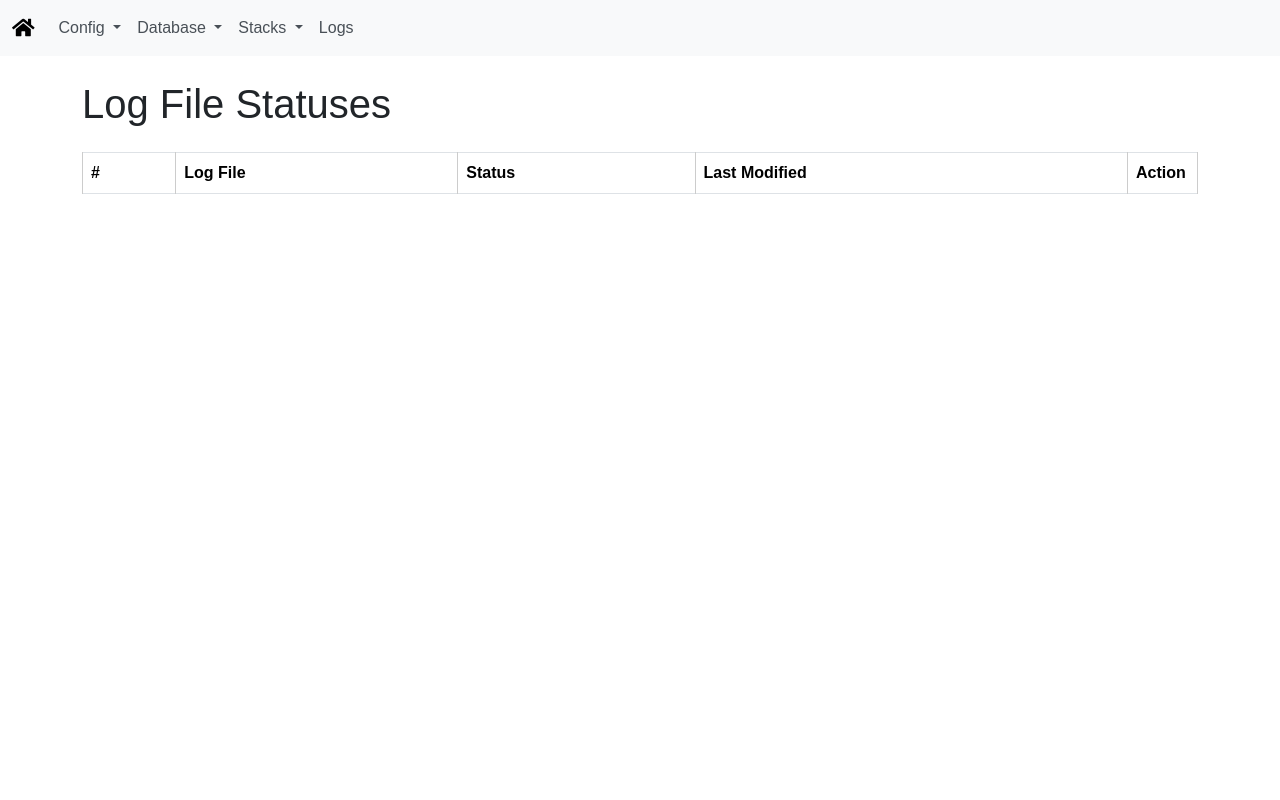
After one commit to agamhub/Spark-ConfigBase, a Flask app: page /logs in a window 1280 px wide. The commit adds this page. Run offline with Flask 3, Linux system fonts and the light colour scheme; lists and menus that the app fills with data are empty.

Commit message:
add logs preview

```diff
--- a/app/app.py
+++ b/app/app.py
@@ -1,8 +1,10 @@
-from flask import Flask, render_template, request, redirect, url_for, jsonify
+from flask import Flask, render_template, request, redirect, url_for, jsonify, Response, stream_with_context
 from dqcPage import get_paginated_dqc_data, save_dqc_config_data, get_dqc_config_data, get_config_filepath
+from sparklogs import get_log_statuses
 import csv
 import os
 import math
+import time
 
 app = Flask(__name__)
 CONFIG_DIR = '/app/config'
@@ -11,6 +13,7 @@ CONFIG_FILEPATH = os.path.join(CONFIG_DIR, CONFIG_FILE)
 ROWS_PER_PAGE = 10
 SCHEMA_DIR = '/app/schema'
 STORED_PROCEDURES_DIR = '/app/SP'
+LOGS_DIR = "/app/logs"
 
 def get_headers_from_csv(filepath):
     """Reads the header row from the CSV file."""
@@ -588,5 +591,25 @@ def upload_stored_procedure():
     else:
         return "Invalid file type. Only .sql files are allowed.", 400
 
+@app.route('/logs', methods=['GET'])
+def logs():
+    """Display the log file statuses."""
+    logs = get_log_statuses()
+    return render_template('logs.html', logs=logs)
+
+@app.route('/logs/preview/<filename>', methods=['GET'])
+def preview_log(filename):
+    """Open and display the content of a log file."""
+    filepath = os.path.join(LOGS_DIR, filename)
+    if not os.path.exists(filepath):
+        return f"Log file {filename} not found.", 404
+
+    try:
+        with open(filepath, "r") as file:
+            content = file.read()
+        return render_template('log_preview.html', filename=filename, content=content)
+    except Exception as e:
+        return f"Error reading log file {filename}: {e}", 500
+
 if __name__ == '__main__':
     app.run(debug=True)
--- /dev/null
+++ b/app/sparklogs.py
@@ -0,0 +1,44 @@
+import os
+from datetime import datetime
+
+LOGS_DIR = "/app/logs"  # Replace with the actual path to your logs directory
+
+def get_log_statuses():
+    """Get the status and modification date of log files."""
+    logs = []
+    try:
+        # Get all log files with their modification times
+        log_files = [
+            {
+                "filename": f,
+                "modified_time": os.path.getmtime(os.path.join(LOGS_DIR, f)),
+                "status": "Not Started"  # Default status
+            }
+            for f in os.listdir(LOGS_DIR) if f.endswith(".log")
+        ]
+
+        # Sort log files by modification time (latest first)
+        log_files.sort(key=lambda x: x["modified_time"], reverse=True)
+
+        # Determine the status of each log file
+        for log in log_files:
+            filepath = os.path.join(LOGS_DIR, log["filename"])
+            with open(filepath, "r") as file:
+                lines = file.readlines()
+                # Check for specific keywords to determine the status
+                for line in reversed(lines):  # Read from the end for efficiency
+                    if "RUNNING" in line.upper():
+                        log["status"] = "Running"
+                        break
+                    elif "COMPLETED" in line.upper():
+                        log["status"] = "Completed"
+                        break
+                    elif "ERROR" in line.upper() or "FAILED" in line.upper():
+                        log["status"] = "Error"
+                        break
+            # Format the modification time for display
+            log["modified_time"] = datetime.fromtimestamp(log["modified_time"]).strftime("%Y-%m-%d %H:%M:%S")
+            logs.append(log)
+    except Exception as e:
+        print(f"Error reading logs: {e}")
+    return logs
--- /dev/null
+++ b/app/templates/logs.html
@@ -0,0 +1,72 @@
+<!DOCTYPE html>
+<html lang="en">
+<head>
+    <meta charset="UTF-8">
+    <meta name="viewport" content="width=device-width, initial-scale=1.0">
+    <title>Logs</title>
+    <!-- Add Bootstrap CSS -->
+    <link href="https://cdn.jsdelivr.net/npm/bootstrap@5.3.0-alpha3/dist/css/bootstrap.min.css" rel="stylesheet">
+    <link href="https://cdnjs.cloudflare.com/ajax/libs/font-awesome/5.15.4/css/all.min.css" rel="stylesheet">
+    <link rel="stylesheet" href="{{ url_for('static', filename='styles.css') }}">
+</head>
+<body>
+    <!-- Navigation Bar -->
+    <nav class="navbar navbar-expand-lg navbar-light bg-light">
+        <div class="container-fluid">
+            <a class="navbar-brand" href="/">
+                <i class="fas fa-home"></i>
+            </a>
+            <button class="navbar-toggler" type="button" data-bs-toggle="collapse" data-bs-target="#navbarNavDropdown" aria-controls="navbarNavDropdown" aria-expanded="false" aria-label="Toggle navigation">
+                <span class="navbar-toggler-icon"></span>
+            </button>
+            <div class="collapse navbar-collapse" id="navbarNavDropdown">
+                {% include 'configbar.html' %}
+                {% include 'schemabar.html' %}
+                {% include 'stacksbar.html' %}
+            </div>
+        </div>
+    </nav>
+
+    <!-- Logs Table -->
+    <div class="container mt-4">
+        <h1 class="mb-4">Log File Statuses</h1>
+        <table class="table table-bordered table-striped">
+            <thead>
+                <tr>
+                    <th>#</th>
+                    <th>Log File</th>
+                    <th>Status</th>
+                    <th>Last Modified</th>
+                    <th style="width: 70px;">Action</th>
+                </tr>
+            </thead>
+            <tbody>
+                {% for log in logs %}
+                <tr>
+                    <td>{{ loop.index }}</td>
+                    <td>{{ log.filename }}</td>
+                    <td style="white-space: nowrap; width: 70px;">
+                        <span class="badge
+                            {% if log.status == 'Running' %} bg-success
+                            {% elif log.status == 'Completed' %} bg-primary
+                            {% elif log.status == 'Error' %} bg-danger
+                            {% else %} bg-secondary {% endif %}">
+                            {{ log.status }}
+                        </span>
+                    </td>
+                    <td>{{ log.modified_time }}</td>
+                    <td>
+                        <a href="{{ url_for('preview_log', filename=log.filename) }}" class="btn btn-sm btn-info">
+                            Preview
+                        </a>
+                    </td>
+                </tr>
+                {% endfor %}
+            </tbody>
+        </table>
+    </div>
+
+    <!-- Add Bootstrap JS -->
+    <script src="https://cdn.jsdelivr.net/npm/bootstrap@5.3.0-alpha3/dist/js/bootstrap.bundle.min.js"></script>
+</body>
+</html>
--- a/app/templates/stacksbar.html
+++ b/app/templates/stacksbar.html
@@ -5,3 +5,6 @@
     <ul class="dropdown-menu" aria-labelledby="navbarStacksMenuLink">
         <li><a class="dropdown-item" href="/application-stacks">Application Stacks</a></li>
     </ul>
+    <li class="nav-item">
+        <a class="nav-link" href="/logs">Logs</a>
+    </li>
--- a/docker-compose.yml
+++ b/docker-compose.yml
@@ -11,6 +11,7 @@ services:
       - /mnt/e/database/Config:/app/config
       - /mnt/e/database/Schema:/app/schema
       - /mnt/e/database/SP:/app/SP
+      - /mnt/e/Repo/Spark-Bitnami/mnt/apps/logs:/app/logs
     networks:
       - app-network
 
```
Also changed, not shown: app/templates/log_preview.html (added, +83 -0 lines).
